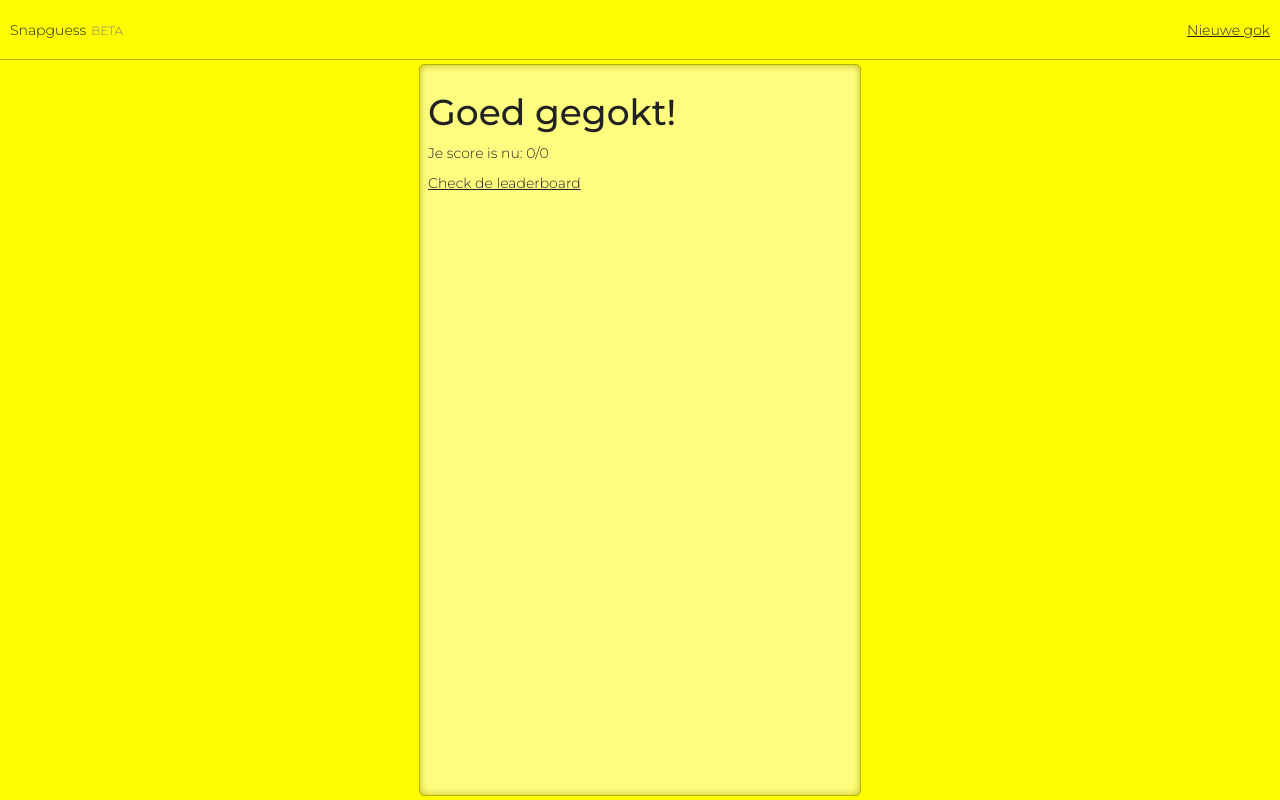
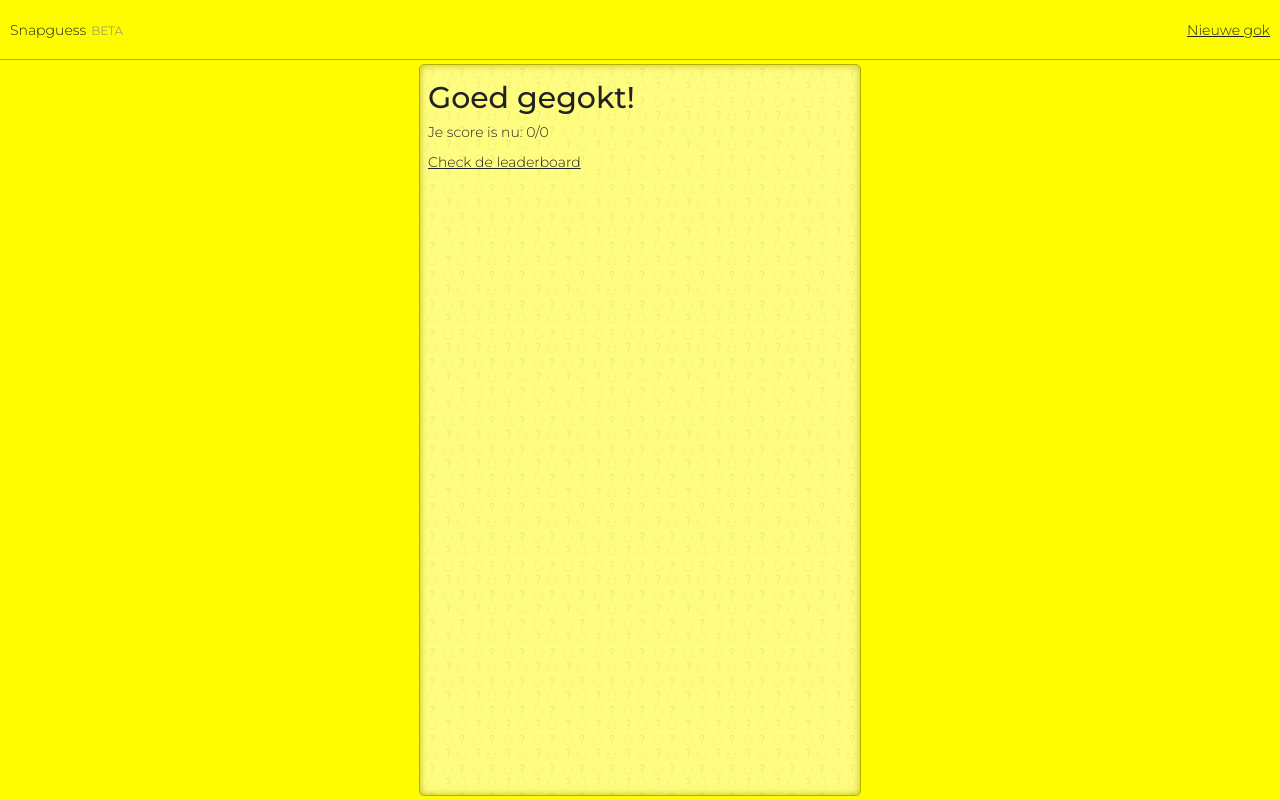
Before and after one commit to JeroenPJ/snapguess, a Rails app: page /correct in a window 1280 px wide. Run offline with Rails 7, Linux system fonts and the light colour scheme; the visitor is signed in with stand-in values (Sample User, id 1); data that the repository does not hold is empty; style sheets or scripts are compiled from the project's sources; some libraries are stand-ins or nearby versions.

Commit message:
Added logo, pattern background for content

```diff
--- a/app/assets/stylesheets/_general.scss
+++ b/app/assets/stylesheets/_general.scss
@@ -26,7 +26,10 @@ body {
   width: 100%;
   height: 100%;
 
+  position: relative;
+
   background-color: $yellow-light;
+
   padding: 8px;
 
   border-radius: 5px;
@@ -37,10 +40,28 @@ body {
   box-shadow: inset 0 0 8px -1px $yellow-dark;
 }
 
+#content::after {
+  content: "";
+  background: image-url('pattern.png') repeat right top;
+  background-size: 30px 29px;
+  opacity: 0.1;
+  top: 0;
+  left: 0;
+  bottom: 0;
+  right: 0;
+  position: absolute;
+}
+
 
 h1, h2, h3, h4, h5, p, a, ul, ol, li {
   font-family: $body-font;
   color: $text-dark;
+}
+
+h2 {
+  font-size: 30px;
+  margin-top: 8px;
+  margin-bottom: 8px;
 }
 
 p, a, ul, ol, li {
--- a/app/assets/stylesheets/components/_category_form.scss
+++ b/app/assets/stylesheets/components/_category_form.scss
@@ -2,12 +2,6 @@
   width: 100%;
   height: 80px;
   display: inline-block;
-
-  h2 {
-    font-size: 30px;
-    margin-top: 8px;
-    margin-bottom: 8px;
-  }
 
   p {
     font-size: 14px;
--- a/app/views/layouts/application.html.erb
+++ b/app/views/layouts/application.html.erb
@@ -1,6 +1,8 @@
 <!DOCTYPE html>
 <html>
   <head>
+    <link rel="icon" type="image/png" href="<%= image_path 'icon.png' %>">
+
     <meta charset="UTF-8">
     <meta name="viewport" content="width=device-width, initial-scale=1, shrink-to-fit=no">
     <title>Snapguess</title>
--- a/app/views/pages/correct.html.erb
+++ b/app/views/pages/correct.html.erb
@@ -1,4 +1,4 @@
-<h1>Goed gegokt!</h1>
+<h2>Goed gegokt!</h2>
 <p>Je score is nu: <%= current_user.full_score %></p>
 
 <%= link_to "Check de leaderboard", leaderboard_path %>
--- a/app/views/pages/incorrect.html.erb
+++ b/app/views/pages/incorrect.html.erb
@@ -1,4 +1,4 @@
-<h1>Fout gegokt...</h1>
+<h2>Fout gegokt...</h2>
 <p>Je score is nog steeds: <%= current_user.full_score %></p>
 
 <%= link_to "Check de leaderboard", leaderboard_path %>
--- a/app/views/pages/leaderboard.html.erb
+++ b/app/views/pages/leaderboard.html.erb
@@ -1,4 +1,4 @@
-<h1>Leaderboard</h1>
+<h2>Leaderboard</h2>
 
 <ol>
   <% @users.each do |user| %>
```
Also changed, not shown: app/assets/images/logo.png, app/assets/images/pattern.png (added), 1 other file.
